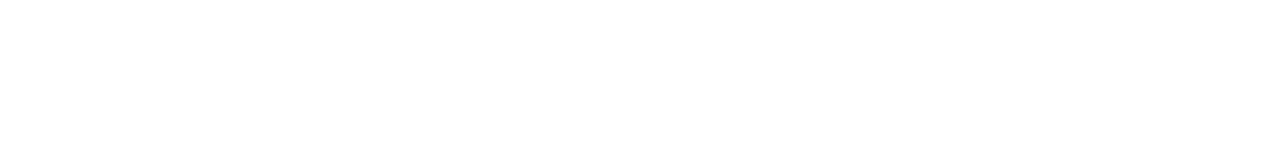
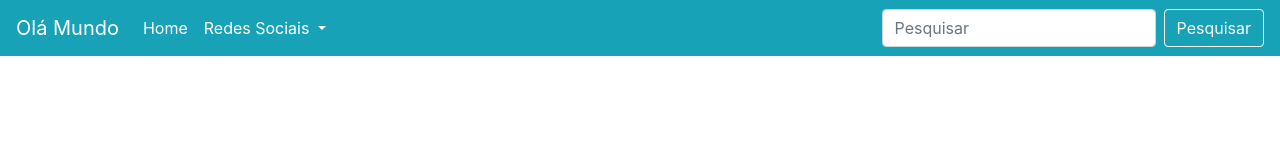
Before and after one commit to Helloisa22/Front-End_Generation, a plain HTML site: page bootstrap/index.html in a window 1280 px wide. Drawn offline with nearby package versions, Linux system fonts and the light colour scheme.

Commit message:
Estudo bootstrap

```diff
--- a/bootstrap/index.html
+++ b/bootstrap/index.html
@@ -3,18 +3,51 @@
 <head>
     <meta charset="UTF-8">
     <meta http-equiv="X-UA-Compatible" content="IE=edge">
+    <!--Link para pegar o estilo CSS  dos servdiores do BootStrap-->
     <meta name="viewport" content="width=device-width, initial-scale=1.0">
     <link rel="stylesheet" href="https://stackpath.bootstrapcdn.com/bootstrap/4.1.3/css/bootstrap.min.css" integrity="sha384-MCw98/SFnGE8fJT3GXwEOngsV7Zt27NXFoaoApmYm81iuXoPkFOJwJ8ERdknLPMO" crossorigin="anonymous">
     <title>Document</title>
 </head>
 <body>
+<!--MENU-->
+    <nav class="navbar navbar-expand-lg navbar-light bg-info">
+        <a class="navbar-brand text-white" href="#">Olá Mundo</a>
+        <button class="navbar-toggler" type="button" data-toggle="collapse" data-target="#conteudoNavbarSuportado" aria-controls="conteudoNavbarSuportado" aria-expanded="false" aria-label="Alterna navegação">
+          <span class="navbar-toggler-icon"></span>
+        </button>
+
+        <div class="collapse navbar-collapse" id="conteudoNavbarSuportado">
+          <ul class="navbar-nav mr-auto">
+            <li class="nav-item active">
+              <a class="nav-link text-white" href="#">Home <span class="sr-only">(página atual)</span></a>
+            </li>
+            <li class="nav-item dropdown">
+              <a class="nav-link dropdown-toggle text-white" href="#" id="navbarDropdown" role="button" data-toggle="dropdown" aria-haspopup="true" aria-expanded="false">
+                Redes Sociais
+              </a>
+              <div class="dropdown-menu" aria-labelledby="navbarDropdown">
+                <a class="dropdown-item" href="#">Facebook</a>
+                <a class="dropdown-item" href="#">Instagram</a>
+                <div class="dropdown-divider"></div>
+                <a class="dropdown-item" href="#">Linkedin</a>
+              </div>
+            </li>
+          </ul>
+          <form class="form-inline my-2 my-lg-0">
+            <input class="form-control mr-sm-2" type="search" placeholder="Pesquisar" aria-label="Pesquisar">
+            <button class="btn btn-outline-light my-2 my-sm-0" type="submit">Pesquisar</button>
+          </form>
+        </div>
+      </nav>
+<!--/MENU-->
+
+<!--GRID-->
+
+<!--GRID-->
 
 
 
-
-
-
-
+    <!--Scripts necessarios para utilização dos códigos JS do BootStrap-->
     <script src="https://code.jquery.com/jquery-3.3.1.slim.min.js" integrity="sha384-q8i/X+965DzO0rT7abK41JStQIAqVgRVzpbzo5smXKp4YfRvH+8abtTE1Pi6jizo" crossorigin="anonymous"></script>
     <script src="https://cdnjs.cloudflare.com/ajax/libs/popper.js/1.14.3/umd/popper.min.js" integrity="sha384-ZMP7rVo3mIykV+2+9J3UJ46jBk0WLaUAdn689aCwoqbBJiSnjAK/l8WvCWPIPm49" crossorigin="anonymous"></script>
     <script src="https://stackpath.bootstrapcdn.com/bootstrap/4.1.3/js/bootstrap.min.js" integrity="sha384-ChfqqxuZUCnJSK3+MXmPNIyE6ZbWh2IMqE241rYiqJxyMiZ6OW/JmZQ5stwEULTy" crossorigin="anonymous"></script>
```
